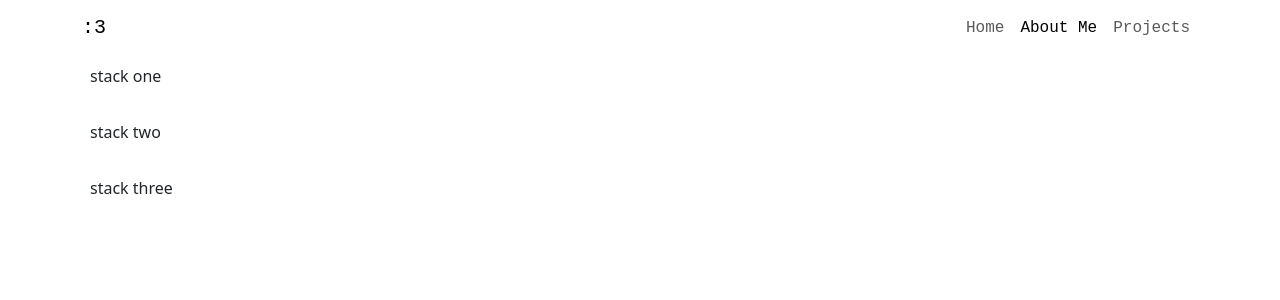
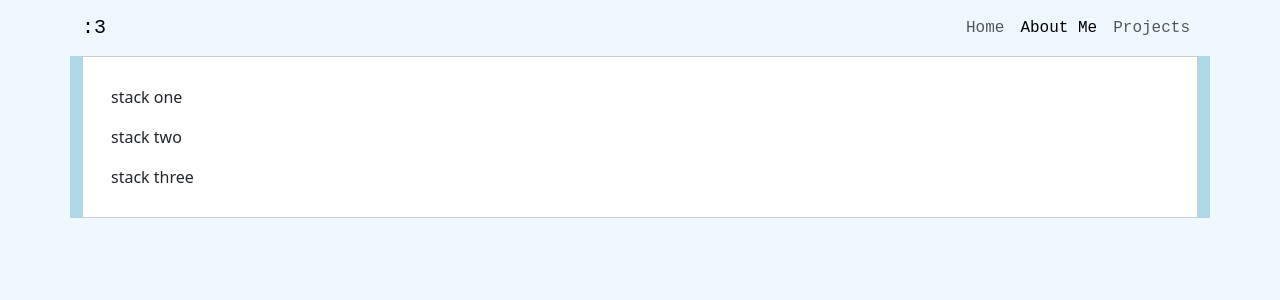
Before and after one commit to miriamrami/meow-port-app, a React (Create React App) app in the folder meow-port-app/: page /AboutMe.js in a window 1280 px wide. Shown: the top 300 px of the page. Built offline with nearby package versions, Linux system fonts and the light colour scheme.

Commit message:
changes to aboutme js and css

```diff
--- a/meow-port-app/src/AboutMe.js
+++ b/meow-port-app/src/AboutMe.js
@@ -17,8 +17,8 @@ const AboutMe = () => {
 			</Container>
 		</Navbar>
 
-		<Container>
-			<Stack gap={3}>
+		<Container className="AboutMe-container">
+			<Stack className="AM-stack">
 				<div className="p-2">stack one</div>
 				<div className="p-2">stack two</div>
 				<div className="p-2">stack three</div>
--- a/meow-port-app/src/cssFiles/AboutMe.css
+++ b/meow-port-app/src/cssFiles/AboutMe.css
@@ -1,5 +1,24 @@
 .AboutMe{
     font-family: 'Courier New', Courier, monospace;
+
+}
+
+body{
+    background-color: aliceblue;
+}
+
+.AboutMe-container{
+    background-color: lightblue;
+    display: flex;
+    justify-content: space-between;
+    width: 100%;
+}
+
+.AM-stack{
+    flex: 1;
+    background-color: white;
+    padding: 20px;
+    border: 1px solid #ccc;
 }
 
 
```
